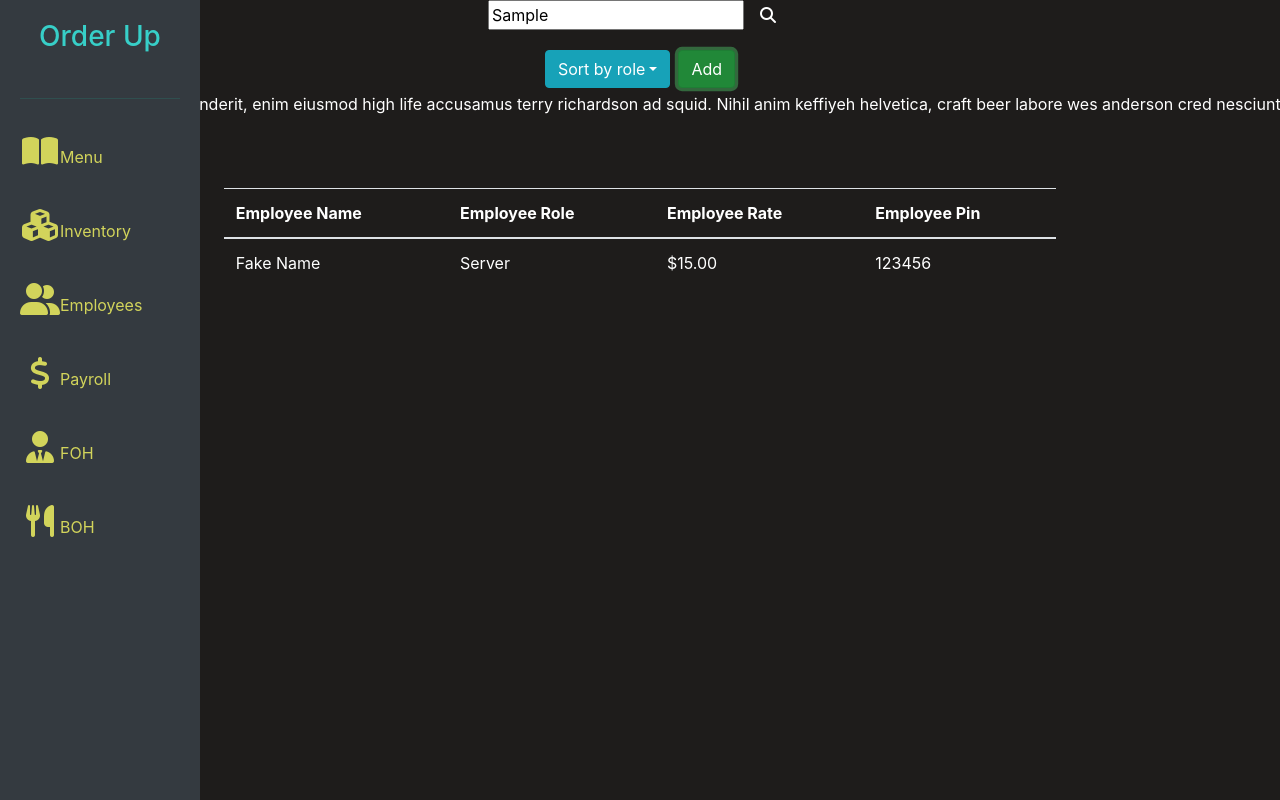
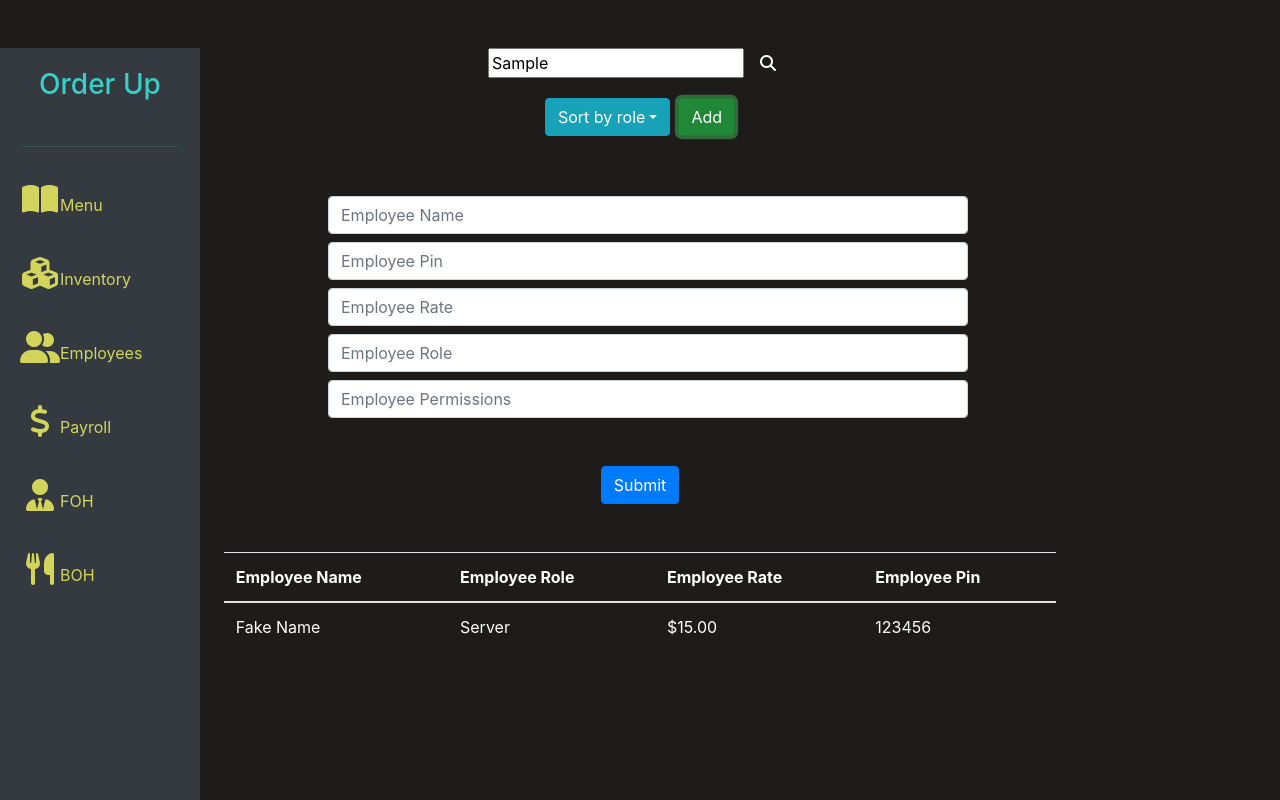
Before and after one commit to justnle/order-up, a React (Create React App) app in the folder client/: page / in a window 1280 px wide. Both pictures are taken after typing "Sample" into the empty fields and a click on the button "Add". Built offline with nearby package versions, Linux system fonts and the light colour scheme.

Commit message:
Collapsable add employee form

```diff
--- a/client/src/components/AddEmployee/AddEmployee.jsx
+++ /dev/null
@@ -1,6 +0,0 @@
-import React from 'react';
-import Container from 'react-bootstrap';
-function AddEmployee() {
-  return <Container></Container>;
-}
-export default AddEmployee;
--- /dev/null
+++ b/client/src/components/TextInput/FormGroup.js
@@ -0,0 +1,18 @@
+import React from 'react';
+import Form from 'react-bootstrap/Form';
+function FormWrapper() {
+  return <Form></Form>;
+}
+function FGroup() {
+  return <Form.Group></Form.Group>;
+}
+function FLabel() {
+  return <Form.Label></Form.Label>;
+}
+function FControl(props) {
+  return <Form.Control {...props} />;
+}
+function FText() {
+  return <Form.Text></Form.Text>;
+}
+export default FControl;
--- a/client/src/pages/Employees/index.js
+++ b/client/src/pages/Employees/index.js
@@ -3,17 +3,18 @@ import SearchBar from '../../components/SearchBar/index';
 import Container from 'react-bootstrap/Container';
 import DropDownInput from '../../components/DropDownInput/index';
 import TableComponent from '../../components/Table/index';
-import { AddButton } from '../../components/Buttons/index';
+import { AddButton, SubmitButton } from '../../components/Buttons/index';
 import Collapse from 'react-bootstrap/Collapse';
+import FControl from '../../components/TextInput/FormGroup';
 function Employees() {
   const [open, setOpen] = useState(false);
 
   return (
     <div>
-      <Container className='d-flex justify-content-center'>
+      <Container className='d-flex justify-content-center mt-5'>
         <SearchBar placeholder='Search employees' className='flex-row ' />
       </Container>
-      <div className=' d-flex row justify-content-center'>
+      <div className=' d-flex row justify-content-center '>
         <div className='m-1'>
           <DropDownInput>Sort by role</DropDownInput>
         </div>
@@ -23,15 +24,23 @@ function Employees() {
             aria-controls='example-collapse-text'
             aria-expanded={open}
           />
-        </div>{' '}
-        <Collapse in={open} className='text-white'>
-          <div id='example-collapse-text'>
-            Anim pariatur cliche reprehenderit, enim eiusmod high life accusamus
-            terry richardson ad squid. Nihil anim keffiyeh helvetica, craft beer
-            labore wes anderson cred nesciunt sapiente ea proident.
+        </div>
+      </div>
+      <div className='d-flex justify-content-center mt-5'>
+        <Collapse in={open}>
+          <div className='w-50 '>
+            <FControl placeholder='Employee Name' className='m-2' />
+            <FControl placeholder='Employee Pin' className='m-2' />
+            <FControl placeholder='Employee Rate' className='m-2' />
+            <FControl placeholder='Employee Role' className='m-2' />
+            <FControl placeholder='Employee Permissions' className='m-2' />
+            <div className='d-flex justify-content-center mt-5'>
+              <SubmitButton className='d-flex align-self-center' />
+            </div>
           </div>
         </Collapse>
       </div>
+
       <Container className='d-flex justify-content-center mt-5'>
         <TableComponent className='text-white w-75'>
           <thead>
```
